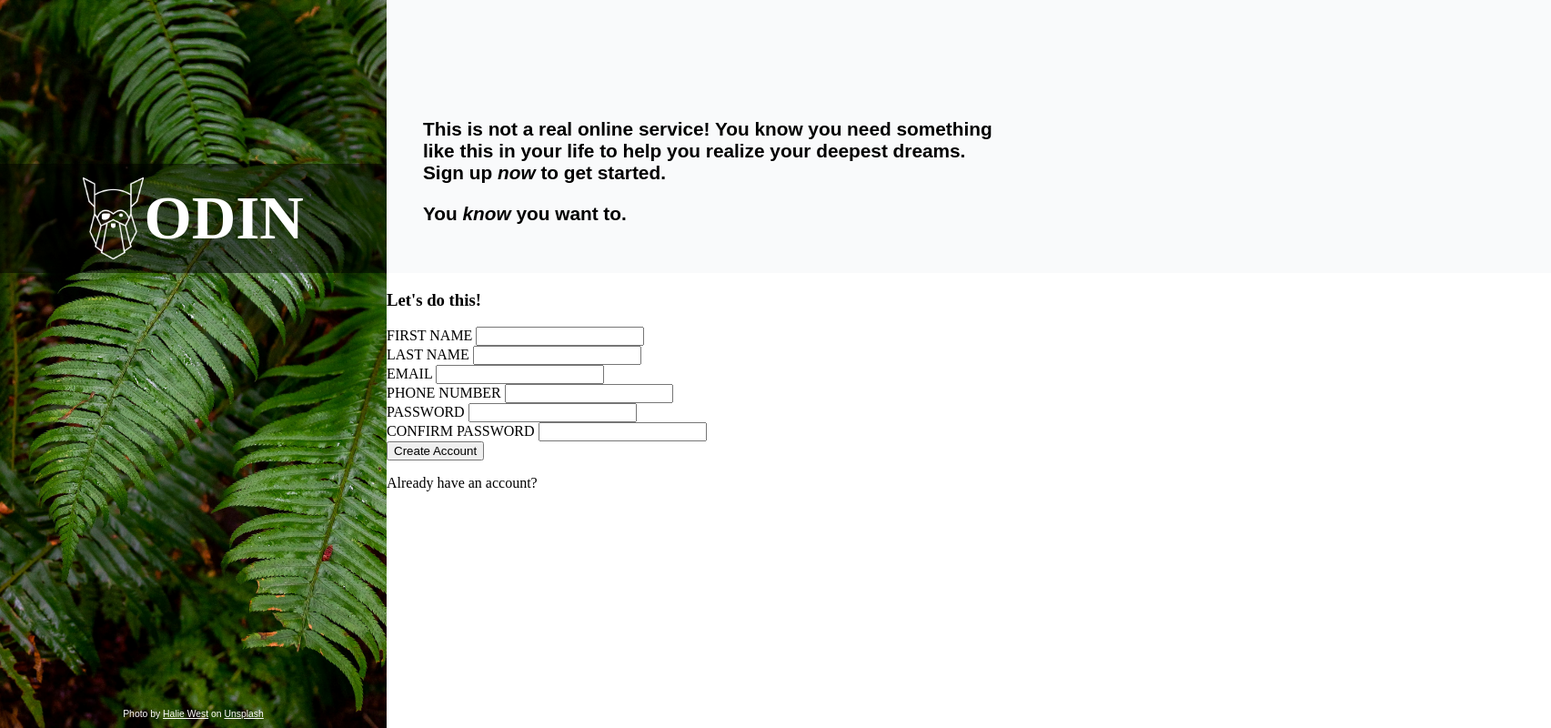
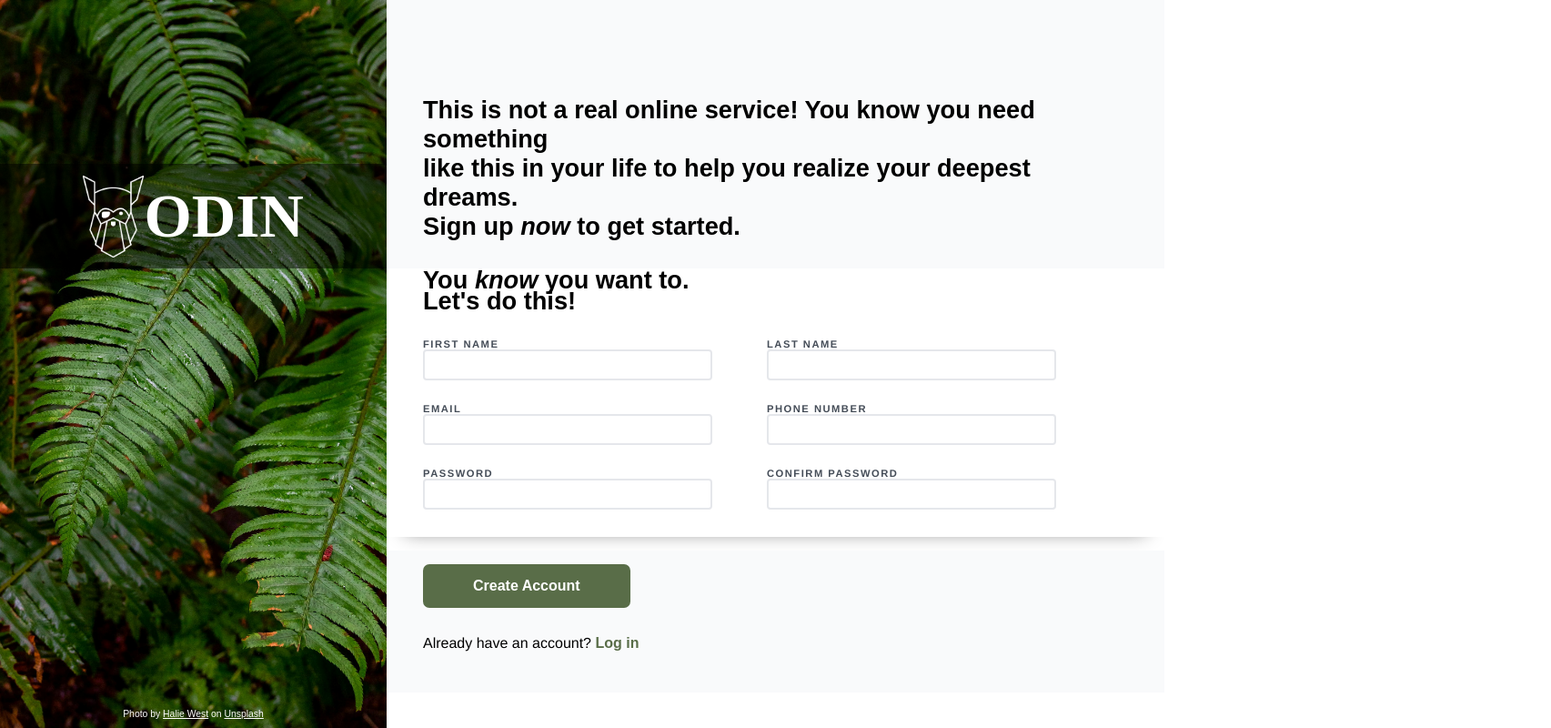
Before and after one commit to jt00721/sign-up-form, a plain HTML site: page index.html in a window 1280 px wide. Shown: the whole page at 91% size, 1705 px wide, since content can reach past the window. Drawn offline with Linux system fonts and the light colour scheme.

Commit message:
Add Styling for form divs, invalid password fields and focus pseudo state

```diff
--- a/styles.css
+++ b/styles.css
@@ -1,8 +1,8 @@
 body {
     margin: 0;
     min-height: 100vh;
-    flex: 1;
     display: flex;
+    font-family: "Helvetica", "Arial", sans-serif;
 }
 
 .sidebar {
@@ -20,7 +20,8 @@ body {
     margin: auto auto 10px auto;
 }
 
-.sidebar p, a {
+.sidebar p,
+a {
     color: white;
     font-family: Arial, Helvetica, sans-serif;
     font-size: 0.65em;
@@ -33,8 +34,8 @@ body {
 
 .logo {
     margin: 180px 0 0 0;
-    height: 120px;
-    background-color: rgba(0,0,0,0.5);
+    height: 115px;
+    background-color: rgba(0, 0, 0, 0.5);
     display: flex;
     justify-content: center;
     align-items: center;
@@ -47,21 +48,105 @@ body {
 }
 
 .form-header {
-    height: 300px;
-    width: 100vw;
+    height: 295px;
     background-color: #f9fafb;
     padding: 0px;
 }
 
-.form-header h3 {
+h3 {
     font-family: Arial, Helvetica, sans-serif;
-    font-size: 1.3em;
+    font-size: 1.7em;
 }
 
 .form-header-text {
-    padding: 130px 40px;
+    padding: 105px 40px;
 }
 
 .description {
     margin-top: 0;
 }
+
+.form-fields {
+    box-shadow: 0 15px 20px -20px gray;
+    margin-bottom: 15px;
+}
+
+.form-fields-container {
+    padding: 10px 40px;
+}
+
+.form-rows-container {
+    display: flex;
+    flex-wrap: wrap;
+    gap: 5px 60px;
+}
+
+.form-fields-container h3 {
+    margin: 10px 0 25px 0;
+}
+
+.first-row {
+    display: flex;
+    gap: 60px;
+}
+
+.form-row {
+    margin-bottom: 20px;
+    display: flex;
+    justify-content: flex-start;
+    flex-direction: column;
+    flex-wrap: wrap;
+}
+
+.form-row input {
+    background-color: #FFFFFF;
+    border: 2px solid #E5E7EB;
+    border-radius: 4px;
+    width: 300px;
+    padding: 7px;
+    font-size: 14px;
+}
+
+.form-row label {
+    margin-bottom: 0;
+    font-size: 0.7em;
+    font-weight: bold;
+    color: #454d58;
+    letter-spacing: 1.5px;
+}
+
+input[type=password]:user-invalid {
+    border-color: red;
+}
+
+input:focus, input:focus-visible, input:focus-within {
+    border-color: #4f74db;
+    outline: none;
+    box-shadow: 3px 3px 10px -5px gray;
+}
+
+.form-footer-container {
+    padding: 15px 40px;
+    background-color: #f9fafb;
+}
+
+button {
+    background-color: #596d48;
+    color: #FFFFFF;
+    font-size: 1em;
+    padding: 15px 55px;
+    border-radius: 7px;
+    font-weight: bold;
+    border: 0;
+    cursor: pointer;
+}
+
+.form-footer-container p {
+    margin: 30px 0;
+}
+
+.form-footer-container a {
+    color: #596d48;
+    font-size: 1em;
+    font-weight: bold;
+}
```
